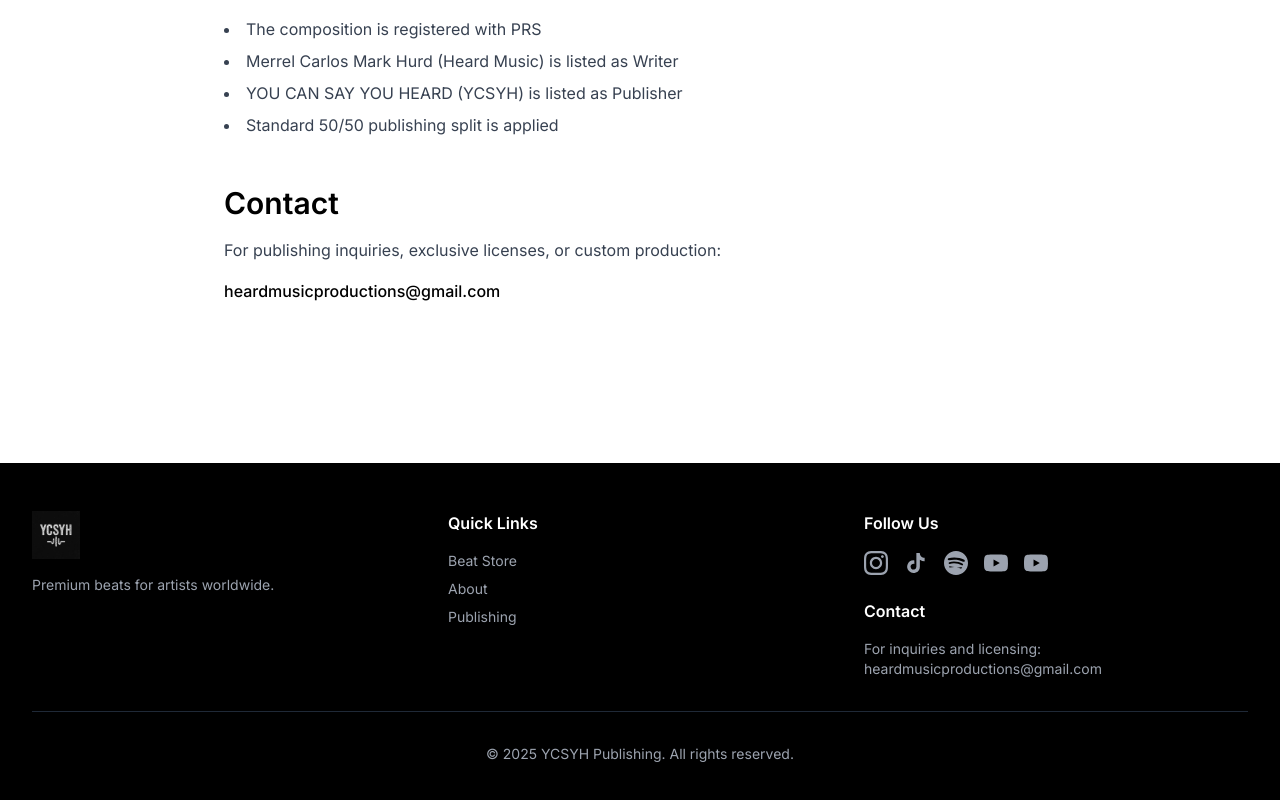
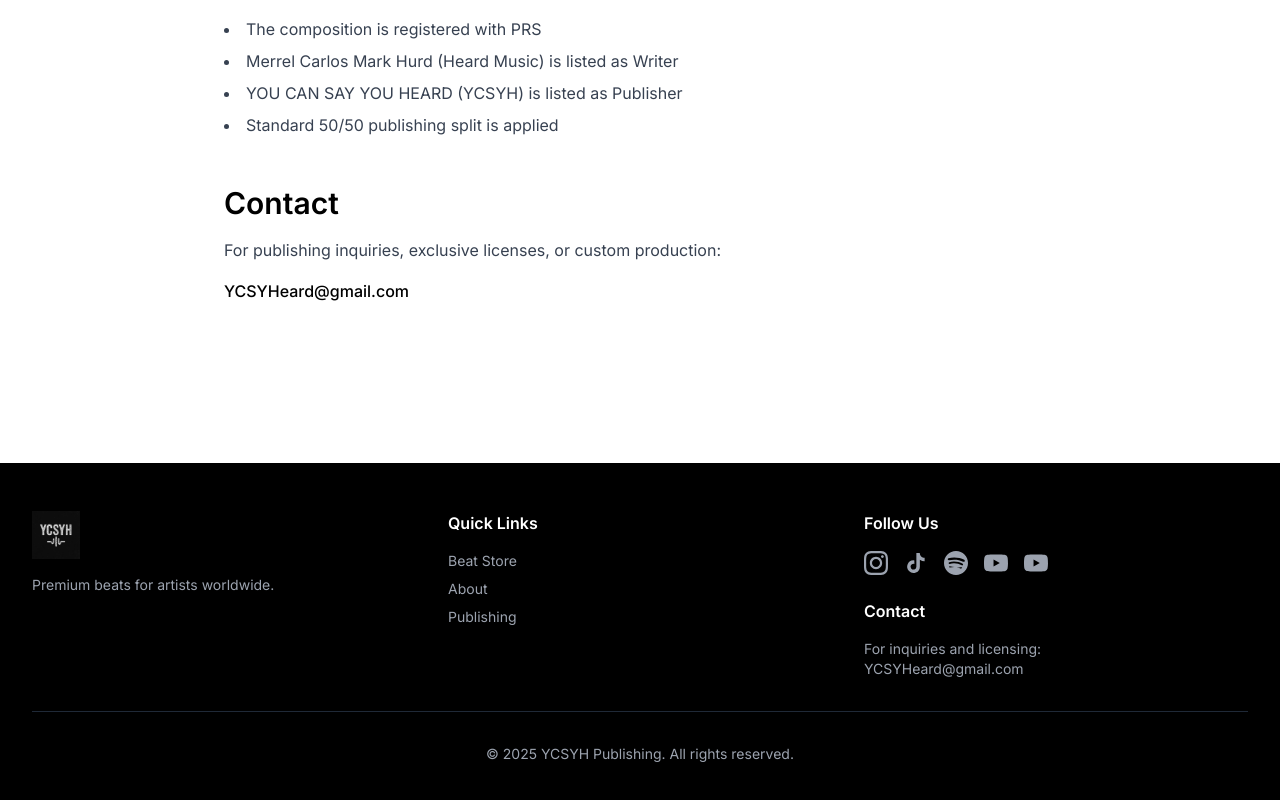
Before and after one commit to chryzcode/ycsyh_site, a Next.js app: page /publishing in a window 1280 px wide. Shown: the part 2211-3011 px from the top of the page. Built offline with nearby package versions, Linux system fonts and the light colour scheme.

Commit message:
Update email contact addresses in PublishingPage and Footer components to YCSYHeard@gmail.com for consistency.

```diff
--- a/app/publishing/page.tsx
+++ b/app/publishing/page.tsx
@@ -119,8 +119,8 @@
               For publishing inquiries, exclusive licenses, or custom production:
             </p>
             <p className="text-gray-700">
-              <a href="mailto:heardmusicproductions@gmail.com" className="text-black hover:underline font-medium">
-                heardmusicproductions@gmail.com
+              <a href="mailto:YCSYHeard@gmail.com" className="text-black hover:underline font-medium">
+                YCSYHeard@gmail.com
               </a>
             </p>
           </section>
--- a/components/Footer.tsx
+++ b/components/Footer.tsx
@@ -100,8 +100,8 @@
             <p className="text-sm text-gray-400">
               For inquiries and licensing:
               <br />
-              <a href="mailto:heardmusicproductions@gmail.com" className="hover:text-white">
-                heardmusicproductions@gmail.com
+              <a href="mailto:YCSYHeard@gmail.com" className="hover:text-white">
+                YCSYHeard@gmail.com
               </a>
             </p>
           </div>
```
